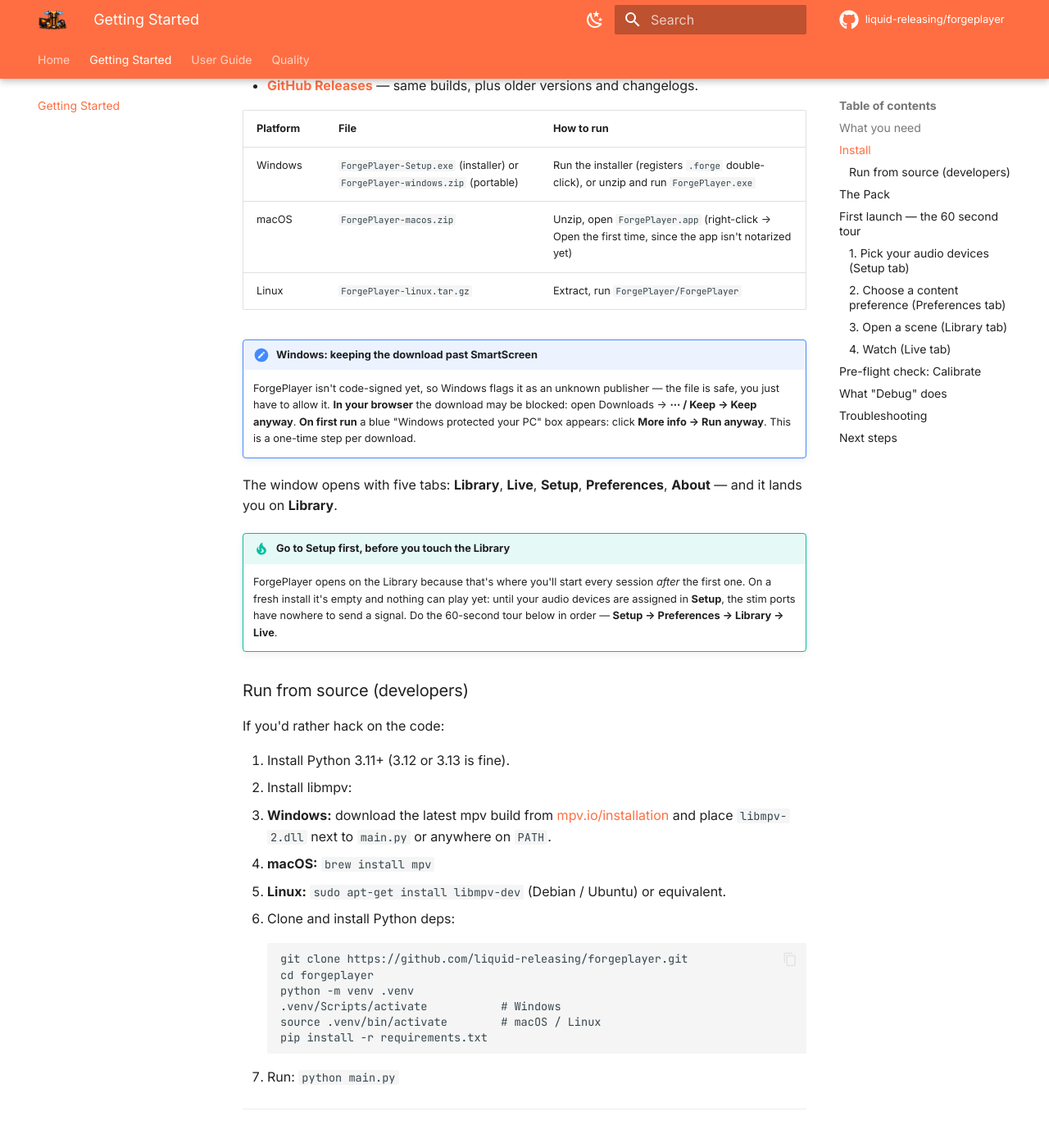
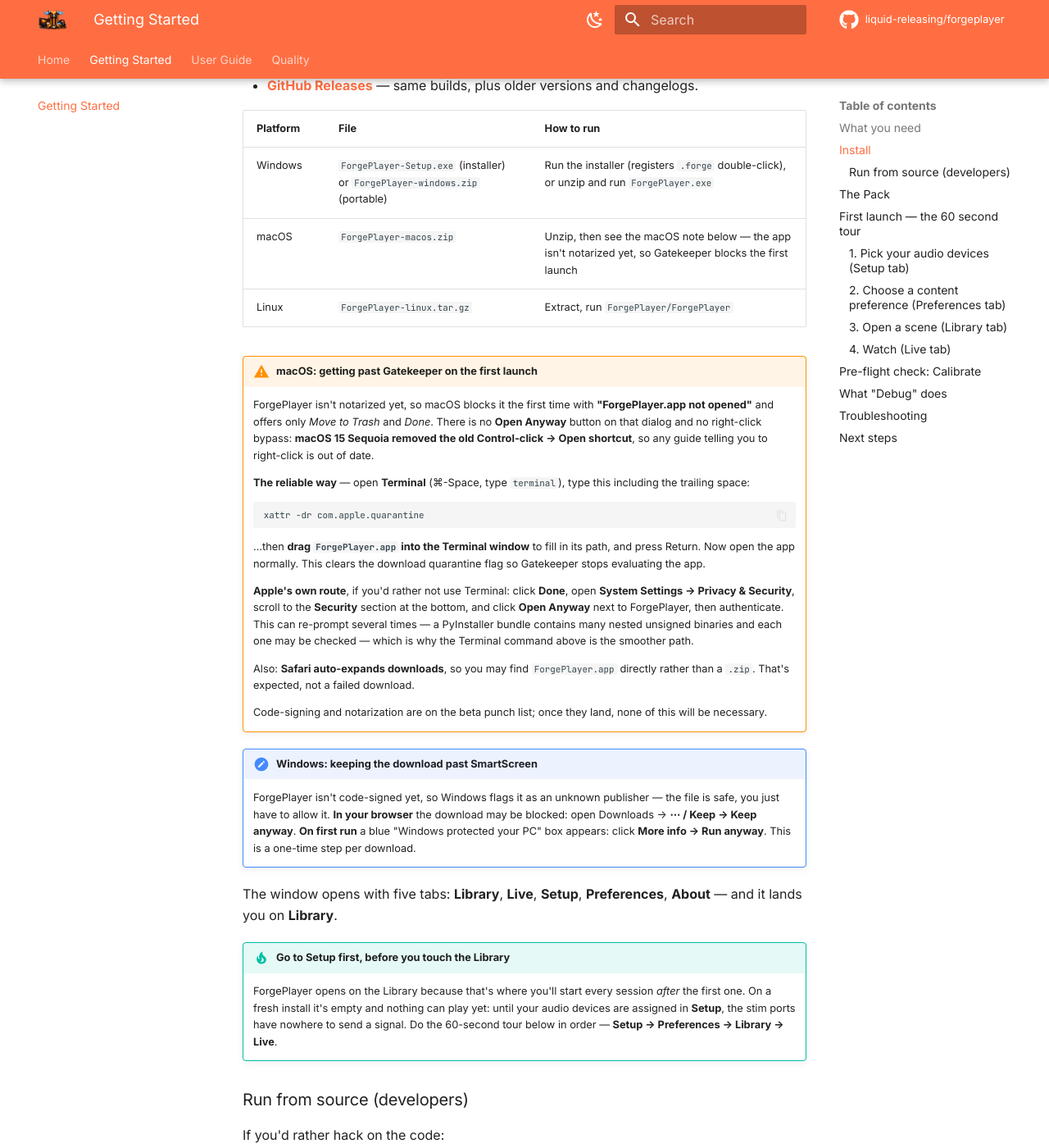
Before and after one commit to liquid-releasing/forgeplayer, an MkDocs documentation site: the page built from docs/getting-started.md, in a window 1280 px wide and 1400 px high, scrolled down 894 px. Shown: the whole window at 82% size. Built offline with MkDocs 1.6.1 and Material for MkDocs 9.7.7, drawn with Linux system fonts in a browser that asks for light colours; comment, search, counter and statistics services are not loaded.

Commit message:
Fix the macOS first-launch instructions - right-click no longer works
Two pages told macOS users to right-click the app and choose Open to get past
Gatekeeper. macOS 15 Sequoia REMOVED that Control-click shortcut, so the
instruction is a dead end on every current macOS: the block dialog offers only
"Move to Trash" and "Done", with no bypass at all. Hit while setting up a
clean Mac today - the instructions sent the user looking for a button Apple
had deleted.

Replaced with what actually works: `xattr -dr com.apple.quarantine` plus the
drag-the-app-into-Terminal trick so nobody has to type a path, and Apple's own
System Settings -> Privacy & Security -> Open Anyway route as the no-Terminal
alternative. Noted that the Settings route can re-prompt repeatedly, since a
PyInstaller bundle carries many nested unsigned binaries.

Also documented that Safari auto-expands downloads, so users find
ForgePlayer.app rather than the .zip they were told to expect - which reads
like a failed download when it isn't.

Code-signing and notarization remain on the beta punch list; this is all
temporary.

Co-Authored-By: Claude Opus 5 <noreply@anthropic.com>

````diff
--- a/docs/getting-started.md
+++ b/docs/getting-started.md
@@ -38,8 +38,40 @@ install — everything is bundled.
 | Platform | File | How to run |
 |---|---|---|
 | Windows | `ForgePlayer-Setup.exe` (installer) or `ForgePlayer-windows.zip` (portable) | Run the installer (registers `.forge` double-click), or unzip and run `ForgePlayer.exe` |
-| macOS | `ForgePlayer-macos.zip` | Unzip, open `ForgePlayer.app` (right-click → Open the first time, since the app isn't notarized yet) |
+| macOS | `ForgePlayer-macos.zip` | Unzip, then see the macOS note below — the app isn't notarized yet, so Gatekeeper blocks the first launch |
 | Linux | `ForgePlayer-linux.tar.gz` | Extract, run `ForgePlayer/ForgePlayer` |
+
+!!! warning "macOS: getting past Gatekeeper on the first launch"
+
+    ForgePlayer isn't notarized yet, so macOS blocks it the first time with
+    **"ForgePlayer.app not opened"** and offers only *Move to Trash* and
+    *Done*. There is no **Open Anyway** button on that dialog and no
+    right-click bypass: **macOS 15 Sequoia removed the old Control-click →
+    Open shortcut**, so any guide telling you to right-click is out of date.
+
+    **The reliable way** — open **Terminal** (⌘-Space, type `terminal`), type
+    this including the trailing space:
+
+    ```
+    xattr -dr com.apple.quarantine
+    ```
+
+    …then **drag `ForgePlayer.app` into the Terminal window** to fill in its
+    path, and press Return. Now open the app normally. This clears the
+    download quarantine flag so Gatekeeper stops evaluating the app.
+
+    **Apple's own route**, if you'd rather not use Terminal: click **Done**,
+    open **System Settings → Privacy & Security**, scroll to the **Security**
+    section at the bottom, and click **Open Anyway** next to ForgePlayer, then
+    authenticate. This can re-prompt several times — a PyInstaller bundle
+    contains many nested unsigned binaries and each one may be checked — which
+    is why the Terminal command above is the smoother path.
+
+    Also: **Safari auto-expands downloads**, so you may find `ForgePlayer.app`
+    directly rather than a `.zip`. That's expected, not a failed download.
+
+    Code-signing and notarization are on the beta punch list; once they land,
+    none of this will be necessary.
 
 !!! note "Windows: keeping the download past SmartScreen"
     ForgePlayer isn't code-signed yet, so Windows flags it as an unknown
````
Also changed, not shown: docs/index.md (+8 -2 lines).
